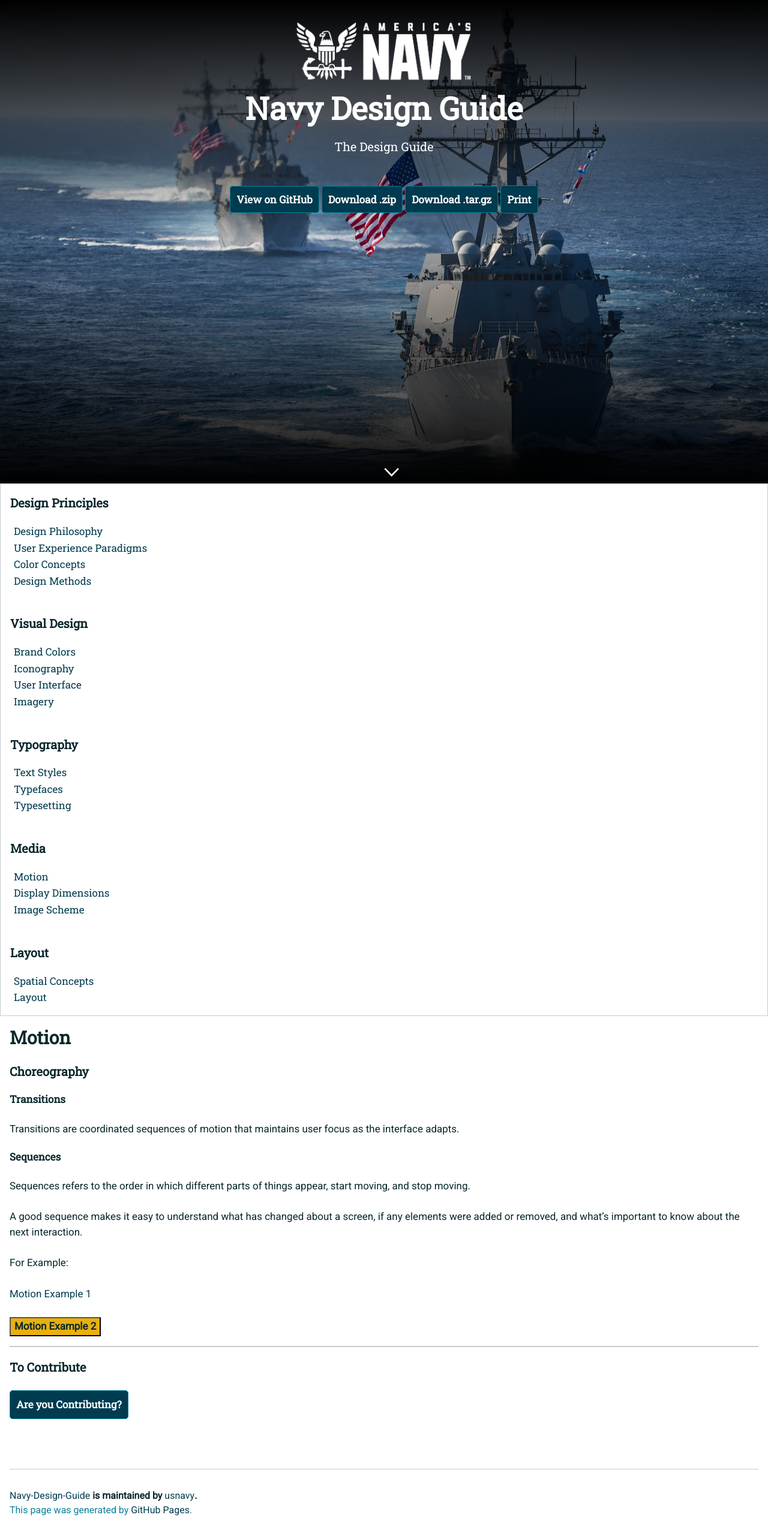
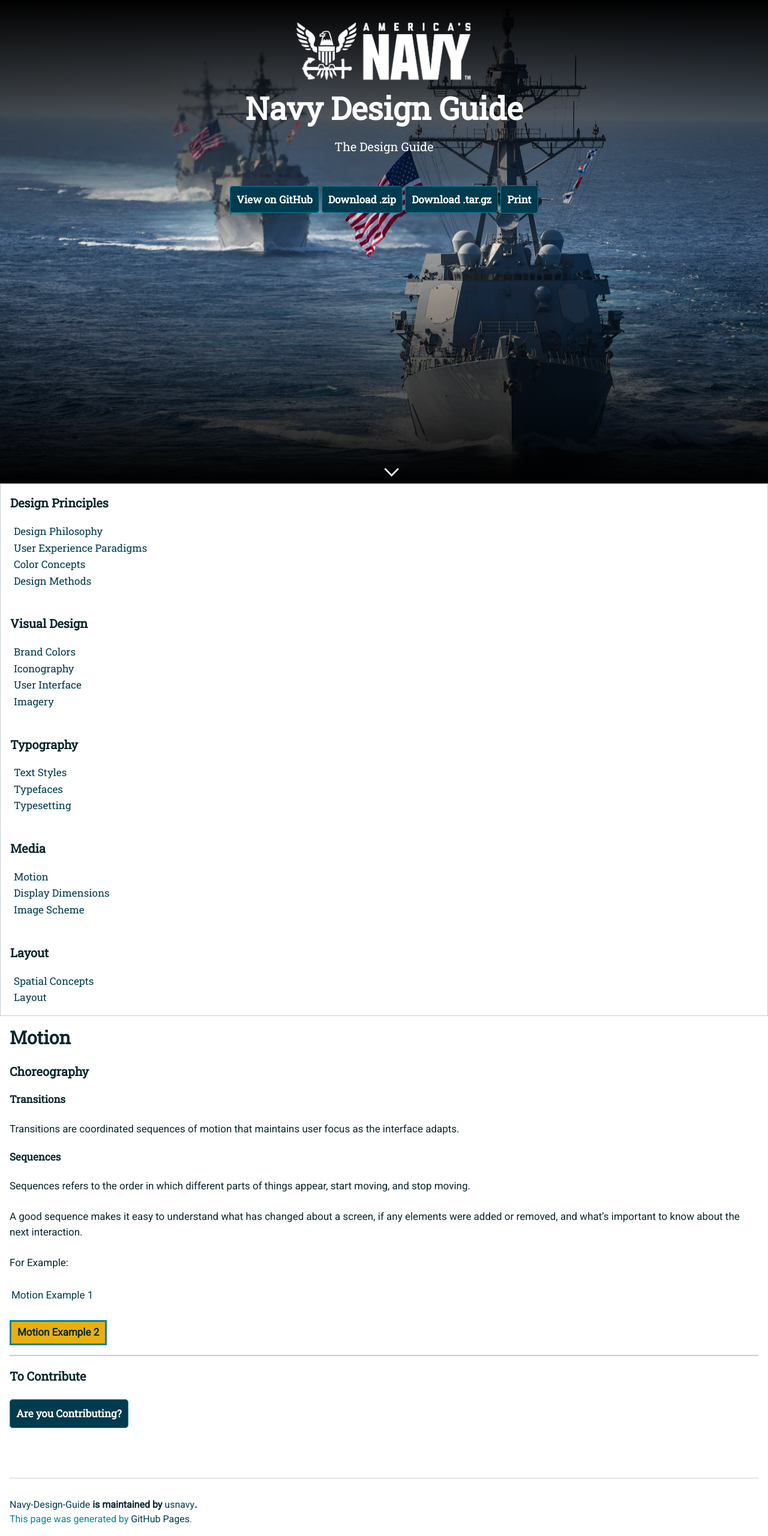
Before and after one commit to usnavy/Navy-Design-Guide, a Jekyll site: the page built from motion.md, in a window 1280 px wide. Shown: the whole page at 60% size. Built offline with Jekyll 4.4.1, drawn with Linux system fonts in a browser that asks for light colours; nearby versions of some CDN libraries; our own code applies the rules of GitHub Pages for plain Markdown files.

Commit message:
Update jekyll-design.scss

```diff
--- a/_sass/jekyll-design.scss
+++ b/_sass/jekyll-design.scss
@@ -842,7 +842,8 @@ select {
   box-shadow: 0 0 1px rgba(0, 0, 0, 0);
   position: relative;
   overflow: hidden;
-  text-decoration: none;
+  text-decoration: none !important;
+  padding: 3px;
 }
 .hvr-underline-from-left:before {
   content: "";
@@ -853,7 +854,7 @@ select {
   bottom: 0;
   background: #003b4f;
   height: 4px;
-  text-decoration: none;
+  text-decoration: none !important;
   -webkit-transition-property: right;
   transition-property: right;
   -webkit-transition-duration: 0.3s;
@@ -863,7 +864,7 @@ select {
 }
 .hvr-underline-from-left:hover:before, .hvr-underline-from-left:focus:before, .hvr-underline-from-left:active:before {
   right: 0;
-  text-decoration: none;
+  text-decoration: none !important;
 }
 
 
@@ -880,6 +881,8 @@ select {
   transition-property: color;
   -webkit-transition-duration: 0.3s;
   transition-duration: 0.3s;
+  padding: 5px 10px;
+  border: 3px solid #088199;
 }
 .hvr-rectangle-in:before {
   content: "";
@@ -905,6 +908,7 @@ select {
 .hvr-rectangle-in:hover:before, .hvr-rectangle-in:focus:before, .hvr-rectangle-in:active:before {
   -webkit-transform: scale(0);
   transform: scale(0);
+  border-radius: 0 20px 20px;
 }
 
 @media print {
```
